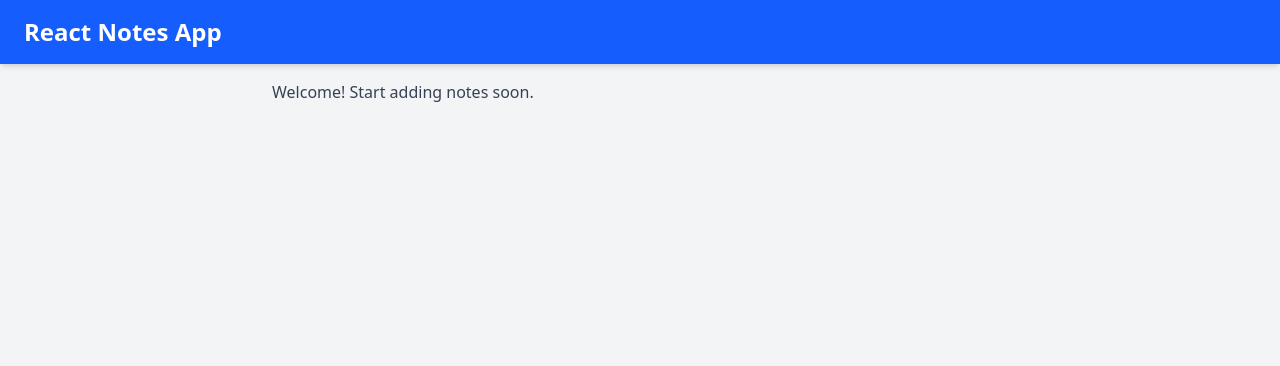
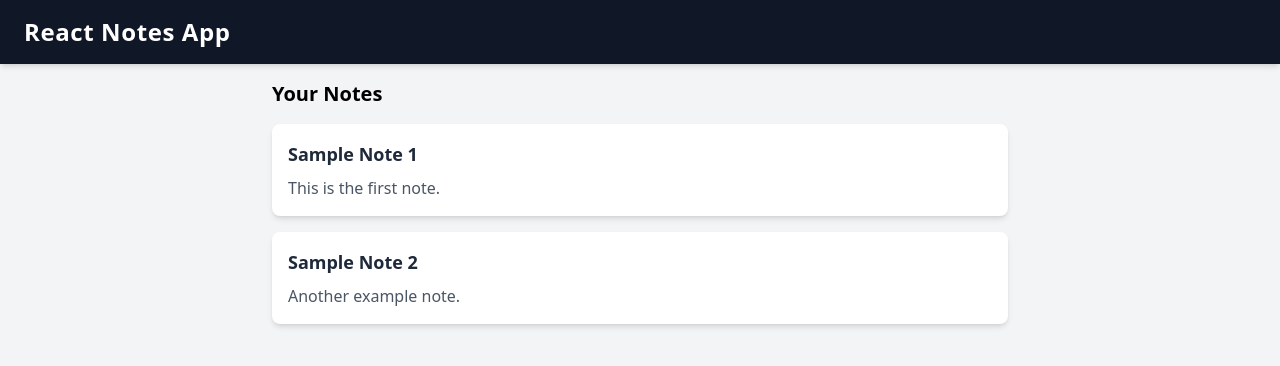
Before and after one commit to mebishwak090/React-Notes-App, a React (Vite) app: page / in a window 1280 px wide. Shown: the top 366 px of the page. Built offline with nearby package versions, Linux system fonts and the light colour scheme.

Commit message:
feat: add NoteList and Note components with sample notes
fix:  tailwindcss configuration on v4

```diff
--- a/package.json
+++ b/package.json
@@ -26,6 +26,7 @@
     "react-dom": "^19.2.0"
   },
   "devDependencies": {
+    "@tailwindcss/postcss": "^4.1.16",
     "@vitejs/plugin-react": "^5.1.0",
     "autoprefixer": "^10.4.21",
     "postcss": "^8.5.6",
--- /dev/null
+++ b/postcss.config.cjs
@@ -0,0 +1,7 @@
+// postcss.config.cjs
+module.exports = {
+  plugins: {
+    "@tailwindcss/postcss": {},
+    autoprefixer: {},
+  },
+};
--- a/src/App.jsx
+++ b/src/App.jsx
@@ -1,18 +1,20 @@
-import React from 'react'
+import { useState } from 'react';
+import Header from './components/Header';
+import NoteList from './components/NoteList';
 
-import Header from './components/Header'
+export default function App() {
+  const [notes, setNotes] = useState([
+    { title: 'Sample Note 1', content: 'This is the first note.' },
+    { title: 'Sample Note 2', content: 'Another example note.' },
+  ]);
 
-function App() {
   return (
     <div className="min-h-screen bg-gray-100">
       <Header />
       <main className="max-w-3xl mx-auto p-4">
-        <p className="text-gray-700">
-          Welcome! Start adding notes soon.
-        </p>
+        <h2 className="text-xl font-semibold mb-2">Your Notes</h2>
+        <NoteList notes={notes} />
       </main>
     </div>
-  )
+  );
 }
-
-export default App;
--- a/src/components/Header.jsx
+++ b/src/components/Header.jsx
@@ -1,7 +1,9 @@
 export default function Header() {
   return (
-    <header className="bg-blue-600 text-white py-4 px-6 shadow-md">
-      <h1 className="text-2xl font-semibold">React Notes App</h1>
+    <header className="bg-gray-900 text-white shadow-md py-4 px-6">
+      <h1 className="text-2xl font-semibold tracking-wide">
+        React Notes App
+      </h1>
     </header>
-  )
+  );
 }
--- /dev/null
+++ b/src/components/Note.jsx
@@ -0,0 +1,8 @@
+export default function Note({ note }) {
+  return (
+    <div className="bg-white p-4 rounded-lg shadow-md mb-4">
+      <h2 className="text-lg font-semibold text-gray-800">{note.title}</h2>
+      <p className="text-gray-600 mt-2">{note.content}</p>
+    </div>
+  );
+}
--- /dev/null
+++ b/src/components/NoteList.jsx
@@ -0,0 +1,15 @@
+import Note from './Note';
+
+export default function NoteList({ notes }) {
+  if (notes.length === 0) {
+    return <p className="text-gray-500">No notes yet. Add one above!</p>;
+  }
+
+  return (
+    <div className="mt-4">
+      {notes.map((note, index) => (
+        <Note key={index} note={note} />
+      ))}
+    </div>
+  );
+}
--- a/tailwind.config.js
+++ b/tailwind.config.js
@@ -1,3 +1,9 @@
+// tailwind.config.js
 export default {
-  content: ["./index.html", "./src/**/*.{js,jsx,ts,tsx}"],
-}
+  content: [
+    "./index.html",
+    "./src/**/*.{js,jsx,ts,tsx}",
+  ],
+  theme: { extend: {} },
+  plugins: [],
+};
```
Also changed, not shown: src/main.jsx (+6 -7 lines), 2 other files (tests, documents, lock files or other folders).
